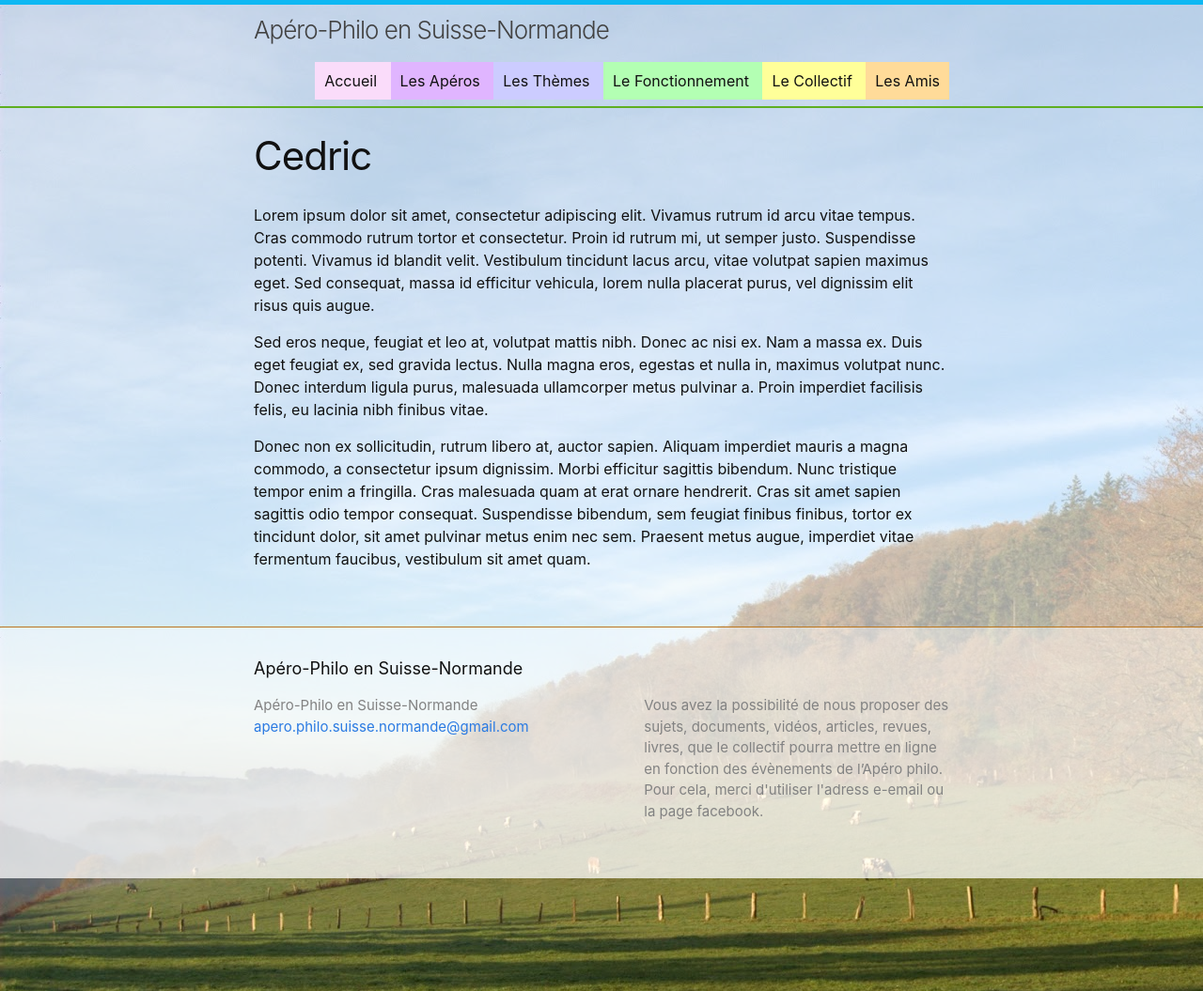
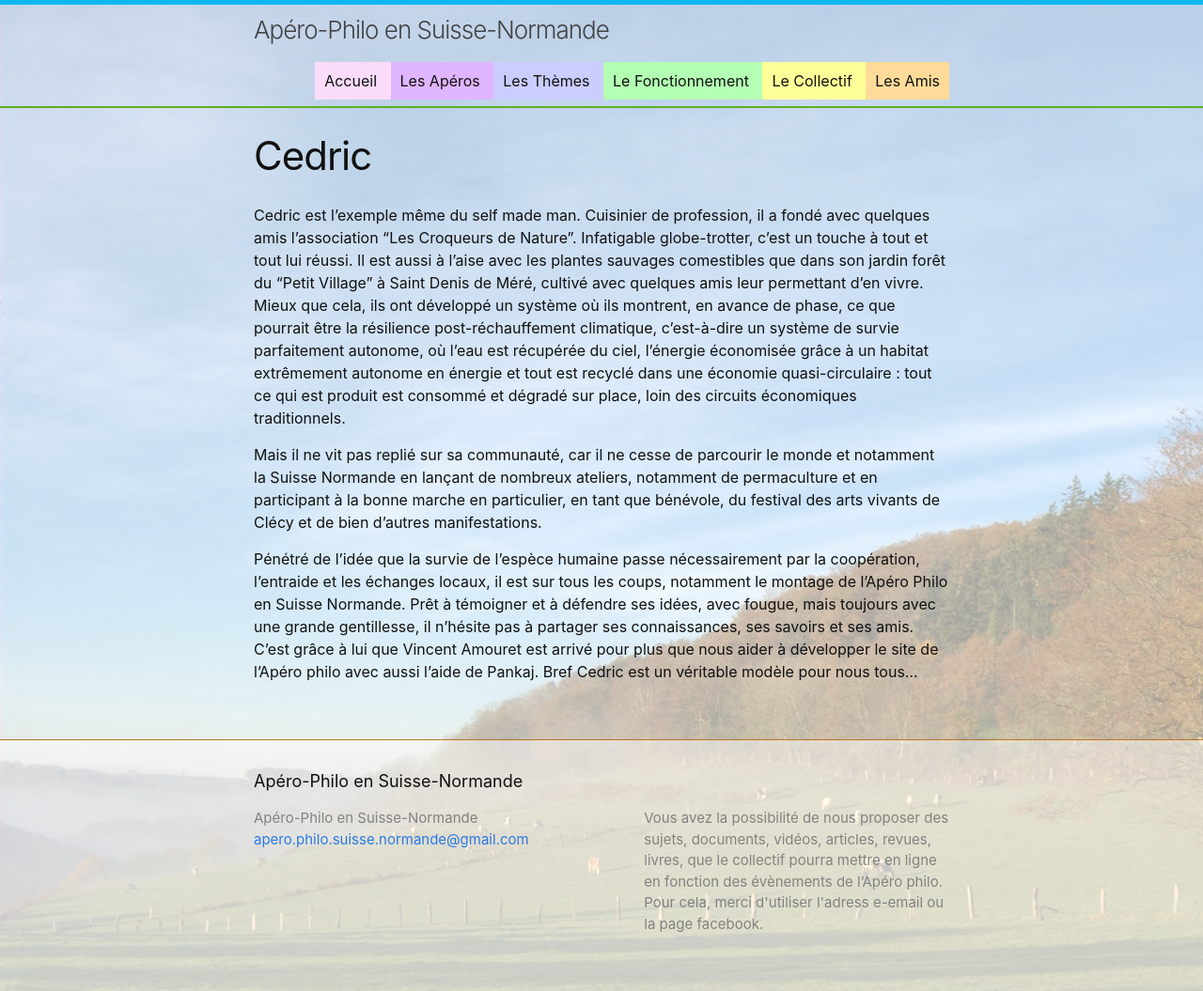
Before and after one commit to aperophilo/apero-philo-suisse-normande.github.io, a Jekyll site: the page built from collections/_members/cedric.md, in a window 1280 px wide. Shown: the whole page at 94% size. Built offline with Jekyll 4.4.1, drawn with Linux system fonts in a browser that asks for light colours.

Commit message:
Update cedric.md

```diff
--- a/collections/_members/cedric.md
+++ b/collections/_members/cedric.md
@@ -7,8 +7,8 @@ email: blotcedric50@gmail.com
 picture: documents/cedric.jpg
 ---
 
-Lorem ipsum dolor sit amet, consectetur adipiscing elit. Vivamus rutrum id arcu vitae tempus. Cras commodo rutrum tortor et consectetur. Proin id rutrum mi, ut semper justo. Suspendisse potenti. Vivamus id blandit velit. Vestibulum tincidunt lacus arcu, vitae volutpat sapien maximus eget. Sed consequat, massa id efficitur vehicula, lorem nulla placerat purus, vel dignissim elit risus quis augue.
+Cedric est l'exemple même du self made man. Cuisinier de profession, il a fondé avec quelques amis l'association "Les Croqueurs de Nature". Infatigable globe-trotter, c'est un touche à tout et tout lui réussi. Il est aussi à l'aise avec les plantes sauvages comestibles que dans son jardin forêt du "Petit Village" à Saint Denis de Méré, cultivé avec quelques amis leur permettant d'en vivre. Mieux que cela, ils ont développé un système où ils montrent, en avance de phase, ce que pourrait être la résilience post-réchauffement climatique, c'est-à-dire un système de survie parfaitement autonome, où l'eau est récupérée du ciel, l'énergie économisée grâce à un habitat extrêmement autonome en énergie et tout est recyclé dans une économie quasi-circulaire : tout ce qui est produit est consommé et dégradé sur place, loin des circuits économiques traditionnels.
 
-Sed eros neque, feugiat et leo at, volutpat mattis nibh. Donec ac nisi ex. Nam a massa ex. Duis eget feugiat ex, sed gravida lectus. Nulla magna eros, egestas et nulla in, maximus volutpat nunc. Donec interdum ligula purus, malesuada ullamcorper metus pulvinar a. Proin imperdiet facilisis felis, eu lacinia nibh finibus vitae.
+Mais il ne vit pas replié sur sa communauté, car il ne cesse de parcourir le monde et notamment la Suisse Normande en lançant de nombreux ateliers, notamment de permaculture et en participant à la bonne marche en particulier, en tant que bénévole, du festival des arts vivants de Clécy et de bien d'autres manifestations.
 
-Donec non ex sollicitudin, rutrum libero at, auctor sapien. Aliquam imperdiet mauris a magna commodo, a consectetur ipsum dignissim. Morbi efficitur sagittis bibendum. Nunc tristique tempor enim a fringilla. Cras malesuada quam at erat ornare hendrerit. Cras sit amet sapien sagittis odio tempor consequat. Suspendisse bibendum, sem feugiat finibus finibus, tortor ex tincidunt dolor, sit amet pulvinar metus enim nec sem. Praesent metus augue, imperdiet vitae fermentum faucibus, vestibulum sit amet quam.
+Pénétré de l'idée que la survie de l'espèce humaine passe nécessairement par la coopération, l'entraide et les échanges locaux, il est sur tous les coups, notamment le montage de l'Apéro Philo en Suisse Normande. Prêt à témoigner et à défendre ses idées, avec fougue, mais toujours avec une grande gentillesse, il n'hésite pas à partager ses connaissances, ses savoirs et ses amis. C'est grâce à lui que Vincent Amouret est arrivé pour plus que nous aider à développer le site de l'Apéro philo avec aussi l'aide de Pankaj. Bref Cedric est un véritable modèle pour nous tous...
```
